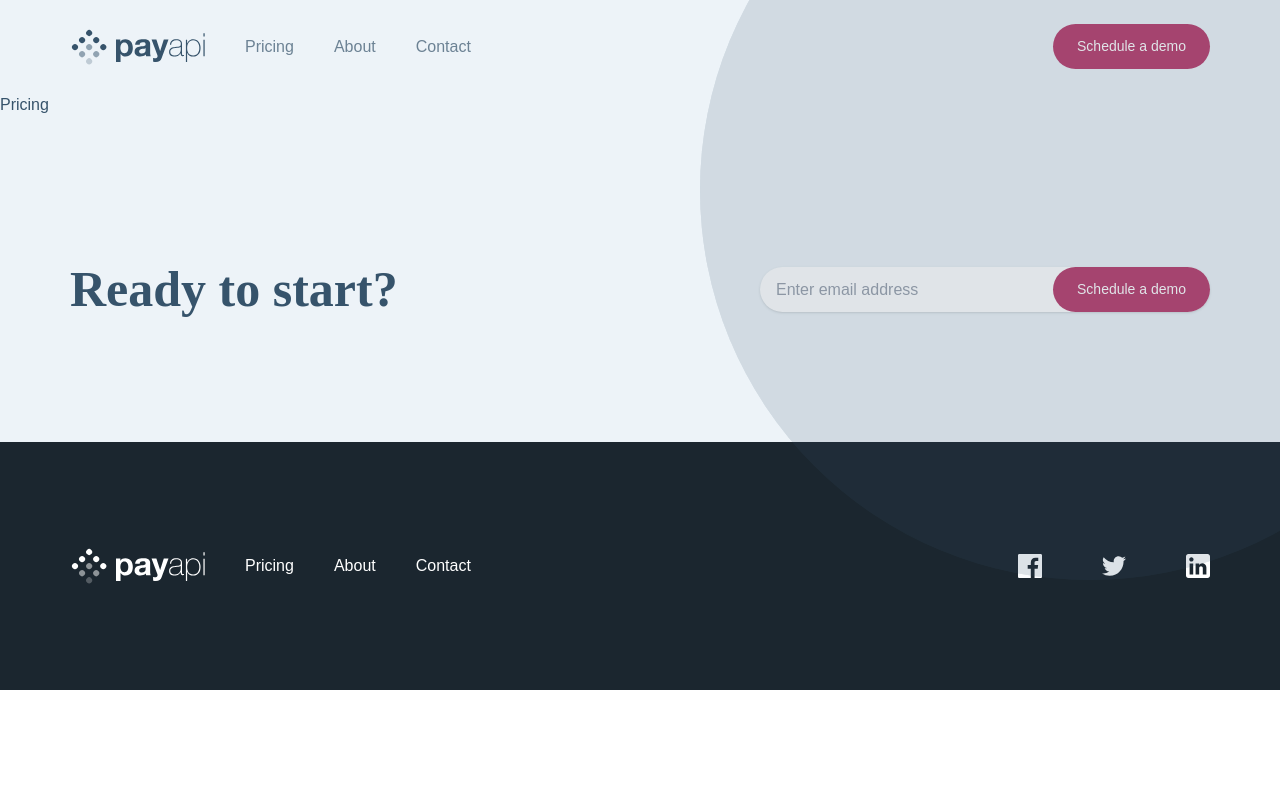
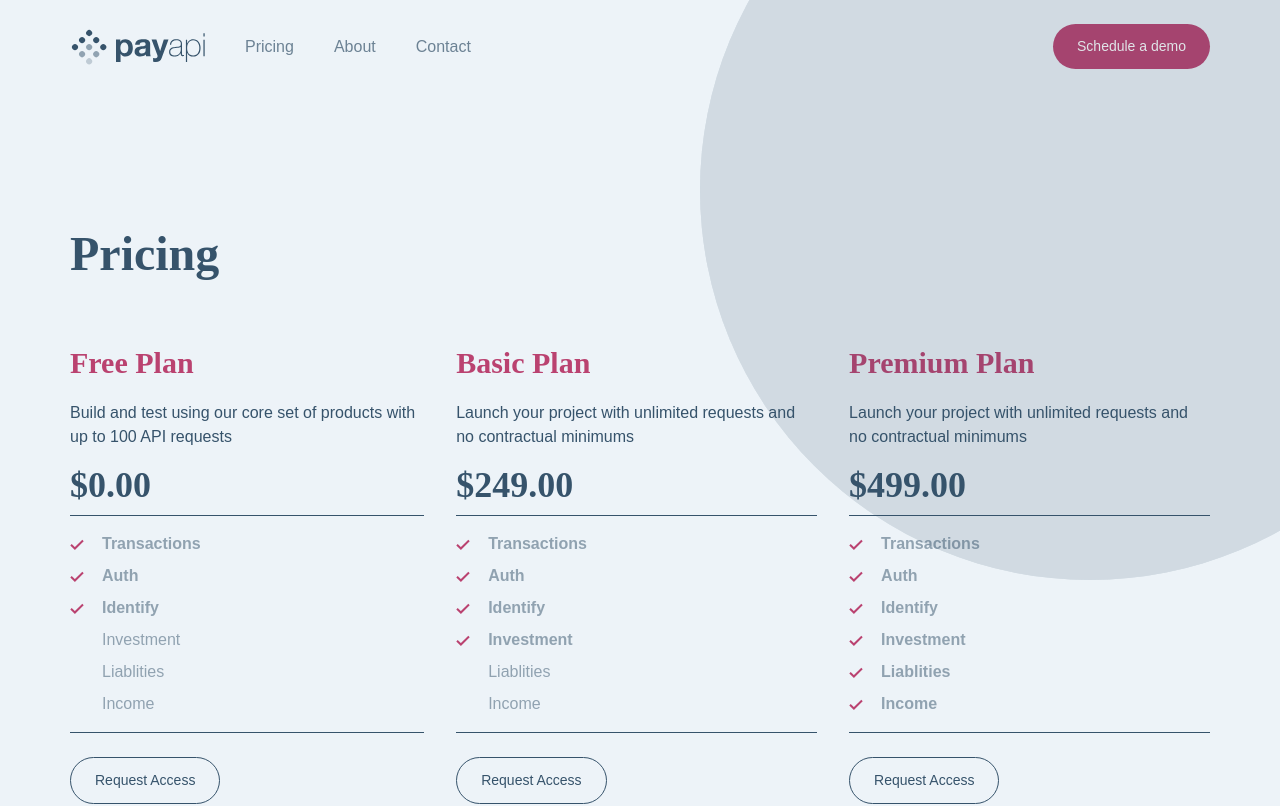
Before and after one commit to Hannahadora/Pay-api-react-app, a React (Create React App) app: page /pricing in a window 1280 px wide. Shown: the top 806 px of the page. Built offline with nearby package versions, Linux system fonts and the light colour scheme.

Commit message:
pricing page

```diff
--- a/src/assets/css/main.css
+++ b/src/assets/css/main.css
@@ -28,26 +28,6 @@
 
 .nav-links > a {
   margin-right: 40px;
-}
-
-.app-button {
-  border-radius: 30px;
-  padding: 12px 24px;
-  font-size: 14px;
-  color: #fff;
-  border: none;
-  cursor: pointer;
-  white-space: nowrap;
-  width: auto;
-}
-
-.pry-btn {
-  background-color: #ba4270 !important;
-}
-.sec-btn {
-  background-color: transparent !important;
-  border: 1px solid #fff;
-  color: #fff;
 }
 
 .intro-section {
--- a/src/assets/css/style.css
+++ b/src/assets/css/style.css
@@ -25,6 +25,46 @@ p {
   max-width: 1240px;
   margin: auto;
 }
+.app-button {
+  border-radius: 30px;
+  padding: 12px 24px;
+  font-size: 14px;
+  color: #fff;
+  border: none;
+  cursor: pointer;
+  white-space: nowrap;
+  width: auto;
+  font-weight: 500;
+}
+
+.pry-btn {
+  background-color: #ba4270 !important;
+}
+.pry-btn:hover {
+  background-color: rgb(186, 66, 112, 0.5) !important;
+}
+.sec-btn {
+  background-color: transparent !important;
+  border: 1px solid #fff;
+  color: #fff;
+}
+.sec-btn:hover {
+  background-color: #fff !important;
+  color: #36536b;
+}
+
+.tert-btn {
+  background-color: #edf3f8 !important;
+  border: 1px solid #36536b;
+  color: #36536b;
+}
+
+.tert-btn:hover {
+  background-color: #36536b !important;
+  border: none;
+  color: #edf3f8;
+}
+
 
 @media screen and (max-width: 1300px) {
   .app-container {
--- a/src/components/ButtonComponent.jsx
+++ b/src/components/ButtonComponent.jsx
@@ -1,7 +1,7 @@
 
-function ButtonComponent({ title, pry, sec }) {
+function ButtonComponent({ title, pry, sec, tert }) {
   return (
-    <button className={`app-button ${pry} ${sec}`}>
+    <button className={`app-button ${pry} ${sec} ${tert}`}>
         { title }
     </button>
   );
--- a/src/components/FooterComponent.jsx
+++ b/src/components/FooterComponent.jsx
@@ -26,13 +26,13 @@ const FooterComponent = () => {
                 </li>
               </a>
               <a href="/pricing">
-                <li className="lg:mb-0 mb-[24px] text-[#ffffff]">Pricing</li>
+                <li className="lg:mb-0 mb-[24px] lg:text-left text-center text-[#ffffff]">Pricing</li>
               </a>
               <a href="/about">
-                <li className="lg:mb-0 mb-[24px] text-[#ffffff]">About</li>
+                <li className="lg:mb-0 mb-[24px] lg:text-left text-center text-[#ffffff]">About</li>
               </a>
               <a href="/">
-                <li className="lg:mb-0 mb-[24px] text-[#ffffff]">Contact</li>
+                <li className="lg:mb-0 mb-[24px] lg:text-left text-center text-[#ffffff]">Contact</li>
               </a>
             </ul>
 
--- /dev/null
+++ b/src/components/Pricing/BasicPlan.jsx
@@ -0,0 +1,44 @@
+import React from "react";
+import servicesOffered from "../../helpers/services-offered";
+import iconCheck from "../../assets/shared/desktop/icon-check.svg";
+import ButtonComponent from "../ButtonComponent";
+
+const FreePlan = () => {
+  return (
+    <div>
+      <h3 className="text-[#ba4270] font-[600] text-[30px]">Basic Plan</h3>
+      <p className="my-[16px]">
+        Launch your project with unlimited requests and no contractual minimums
+      </p>
+      <h6 className="text-4xl text-[#36536b] pb-[10px] font-[600]">$249.00</h6>
+      <div className="border-y border-[#36536b]">
+        <ul className="my-[16px]">
+          {servicesOffered?.map((service, i) => (
+            <li key={i} className="flex items-center my-[8px]">
+              <span className="w-[16px] mr-[16px]">
+                {service.plans.includes("basic") ? (
+                  <img src={iconCheck} alt="icon-check" />
+                ) : (
+                  ""
+                )}
+              </span>
+              <span
+                className={`capitalize opacity-[50%] ${
+                  service.plans.includes("basic") &&
+                  "font-semibold opacity-[100%]"
+                }`}
+              >
+                {service.name}
+              </span>
+            </li>
+          ))}
+        </ul>
+      </div>
+      <div className="mb-[40px] mt-[24px]">
+        <ButtonComponent title={"Request Access"} tert={"tert-btn"} />
+      </div>
+    </div>
+  );
+};
+
+export default FreePlan;
--- /dev/null
+++ b/src/components/Pricing/FreePlan.jsx
@@ -0,0 +1,45 @@
+import React from "react";
+import servicesOffered from "../../helpers/services-offered";
+import iconCheck from "../../assets/shared/desktop/icon-check.svg";
+import ButtonComponent from "../ButtonComponent";
+
+const FreePlan = () => {
+  return (
+    <div>
+      <h3 className="text-[#ba4270] font-[600] text-[30px]">Free Plan</h3>
+      <p className="my-[16px]">
+        Build and test using our core set of products with up to 100 API
+        requests
+      </p>
+      <h6 className="text-4xl text-[#36536b] pb-[10px] font-[600]">$0.00</h6>
+      <div className="border-y border-[#36536b]">
+        <ul className="my-[16px]">
+          {servicesOffered?.map((service, i) => (
+            <li key={i} className="flex items-center my-[8px]">
+              <span className="w-[16px] mr-[16px]">
+                {service.plans.includes("free") ? (
+                  <img src={iconCheck} alt="icon-check" />
+                ) : (
+                  ""
+                )}
+              </span>
+              <span
+                className={`capitalize opacity-[50%] ${
+                  service.plans.includes("free") &&
+                  "font-semibold opacity-[100%]"
+                }`}
+              >
+                {service.name}
+              </span>
+            </li>
+          ))}
+        </ul>
+      </div>
+      <div className="mb-[40px] mt-[24px]">
+        <ButtonComponent title={"Request Access"} tert={"tert-btn"} />
+      </div>
+    </div>
+  );
+};
+
+export default FreePlan;
--- /dev/null
+++ b/src/components/Pricing/PremiumPlan.jsx
@@ -0,0 +1,45 @@
+import React from "react";
+import servicesOffered from "../../helpers/services-offered";
+import iconCheck from "../../assets/shared/desktop/icon-check.svg";
+import ButtonComponent from "../ButtonComponent";
+
+const FreePlan = () => {
+  return (
+    <div>
+      <h3 className="text-[#ba4270] font-[600] text-[30px]">Premium Plan</h3>
+      <p className="my-[16px]">
+        Launch your project with unlimited requests and no contractual minimums
+      </p>
+      <h6 className="text-4xl text-[#36536b] pb-[10px] font-[600]">$499.00</h6>
+      <div className="border-y border-[#36536b]">
+        {" "}
+        <ul className="my-[16px]">
+          {servicesOffered?.map((service, i) => (
+            <li key={i} className="flex items-center my-[8px]">
+              <span className="w-[16px] mr-[16px]">
+                {service.plans.includes("premium") ? (
+                  <img src={iconCheck} alt="icon-check" />
+                ) : (
+                  ""
+                )}
+              </span>
+              <span
+                className={`capitalize opacity-[50%] ${
+                  service.plans.includes("premium") &&
+                  "font-semibold opacity-[100%]"
+                }`}
+              >
+                {service.name}
+              </span>
+            </li>
+          ))}
+        </ul>
+      </div>
+      <div className="mb-[40px] mt-[24px]">
+        <ButtonComponent title={"Request Access"} tert={"tert-btn"} />
+      </div>
+    </div>
+  );
+};
+
+export default FreePlan;
--- /dev/null
+++ b/src/helpers/services-offered.js
@@ -0,0 +1,22 @@
+const servicesOffered = [
+    {
+        name: 'transactions', plans: ['free', 'basic', 'premium']
+    },
+    {
+        name: 'auth', plans: ['free', 'basic', 'premium']
+    },
+    {
+        name: 'Identify', plans: ['free', 'basic', 'premium']
+    },
+    {
+        name: 'Investment', plans: ['basic', 'premium']
+    },
+    {
+        name: 'Liablities', plans: ['premium']
+    },
+    {
+        name: 'Income', plans: ['premium']
+    }
+]
+
+export default servicesOffered
--- a/src/pages/Pricing.jsx
+++ b/src/pages/Pricing.jsx
@@ -1,9 +1,25 @@
-import React from 'react'
+import React from "react";
+import FreePlan from "../components/Pricing/FreePlan";
+import BasicPlan from "../components/Pricing/BasicPlan";
+import PremiumPlan from "../components/Pricing/PremiumPlan";
 
 const Pricing = () => {
   return (
-    <div>Pricing</div>
-  )
-}
+    <div className="app-container mt-[50px]">
+      <h1 className="text-[48px] font-bold">Pricing</h1>
+      <div className="mt-[50px] flex flex-row lg:flex-nowrap flex-wrap items-start justify-between">
+        <div className="mr-[32px]">
+          <FreePlan />
+        </div>
+        <div className="mr-[32px]">
+          <BasicPlan />
+        </div>
+        <div>
+          <PremiumPlan />
+        </div>
+      </div>
+    </div>
+  );
+};
 
-export default Pricing
+export default Pricing;
```
